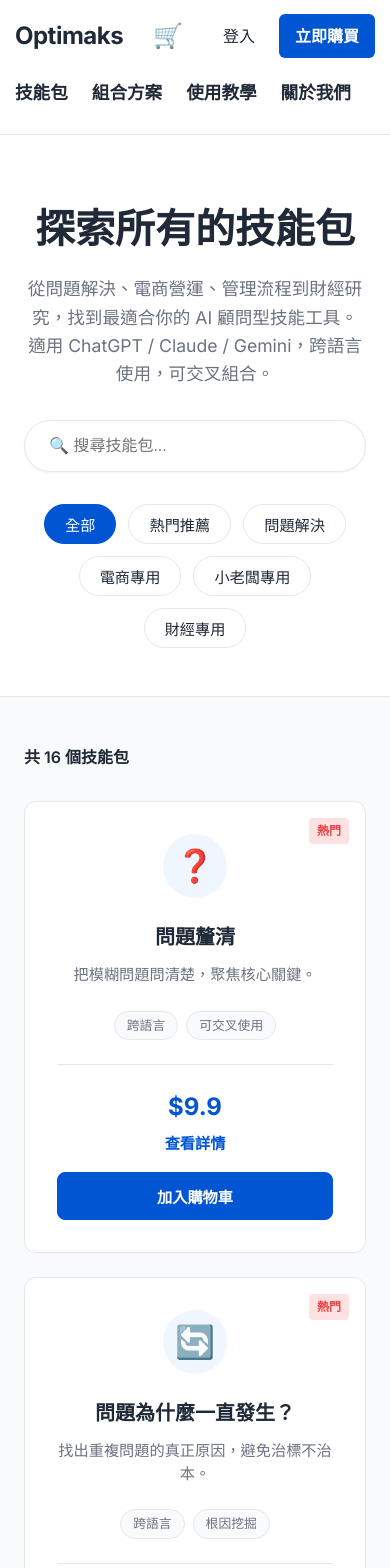
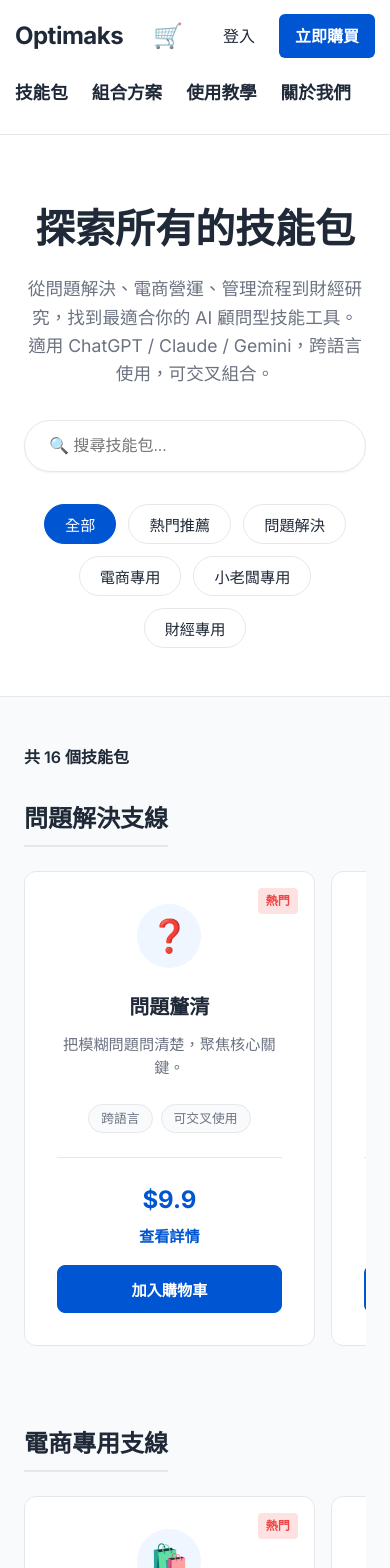
Before and after one commit to optimakspaul/skill_marketplace, a Next.js app: page /skill-packs in a window 390 px wide. Shown: the top 1568 px of the page. Built offline with nearby package versions, Linux system fonts and the light colour scheme; no server answers.

Commit message:
feat: Group skill packs by category and add mobile horizontal scroll

```diff
--- a/src/app/skill-packs/page.module.css
+++ b/src/app/skill-packs/page.module.css
@@ -125,6 +125,24 @@
   gap: 1.5rem;
 }
 
+.categorySection {
+  margin-bottom: 3.5rem;
+}
+
+.categoryTitle {
+  font-size: 1.5rem;
+  font-weight: 700;
+  color: var(--text-main);
+  margin-bottom: 1.5rem;
+  padding-bottom: 0.5rem;
+  border-bottom: 2px solid var(--border-color);
+  display: inline-block;
+}
+
+.cardWrapper {
+  height: 100%;
+}
+
 /* Responsive */
 @media (max-width: 1024px) {
   .grid {
@@ -140,6 +158,21 @@
 
 @media (max-width: 640px) {
   .grid {
-    grid-template-columns: 1fr;
+    display: flex;
+    overflow-x: auto;
+    scroll-snap-type: x mandatory;
+    gap: 1rem;
+    padding-bottom: 1.5rem;
+    -webkit-overflow-scrolling: touch;
+    scrollbar-width: none; /* Firefox */
+  }
+
+  .grid::-webkit-scrollbar {
+    display: none; /* Chrome/Safari */
+  }
+
+  .cardWrapper {
+    flex: 0 0 85%;
+    scroll-snap-align: center;
   }
 }
--- a/src/app/skill-packs/page.tsx
+++ b/src/app/skill-packs/page.tsx
@@ -28,6 +28,14 @@ export default function MarketplacePage() {
 
     return matchesCategory && matchesSearch;
   });
+
+  const groupedPacks = categories.slice(2).reduce((acc, cat) => {
+    const packs = filteredPacks.filter(p => p.category === cat);
+    if (packs.length > 0) {
+      acc.push({ category: cat, packs });
+    }
+    return acc;
+  }, [] as { category: string, packs: typeof skillPacks }[]);
 
   return (
     <div className={styles.page}>
@@ -68,16 +76,26 @@ export default function MarketplacePage() {
         <div className={styles.content}>
           <div className={styles.contentHeader}>
             <span className={styles.resultCount}>共 {filteredPacks.length} 個技能包</span>
-            <div className={styles.sortContainer}>
-               {/* 移除複雜的排序下拉，保持畫面乾淨 */}
-            </div>
           </div>
 
-          <div className={styles.grid}>
-            {filteredPacks.map(pack => (
-              <SkillPackCard key={pack.id} pack={pack} />
-            ))}
-          </div>
+          {groupedPacks.length === 0 ? (
+            <div style={{ textAlign: 'center', padding: '3rem', color: 'var(--text-muted)' }}>
+              找不到符合的技能包
+            </div>
+          ) : (
+            groupedPacks.map(group => (
+              <div key={group.category} className={styles.categorySection}>
+                <h2 className={styles.categoryTitle}>{group.category}支線</h2>
+                <div className={styles.grid}>
+                  {group.packs.map(pack => (
+                    <div key={pack.id} className={styles.cardWrapper}>
+                      <SkillPackCard pack={pack} />
+                    </div>
+                  ))}
+                </div>
+              </div>
+            ))
+          )}
         </div>
       </div>
     </div>
```
